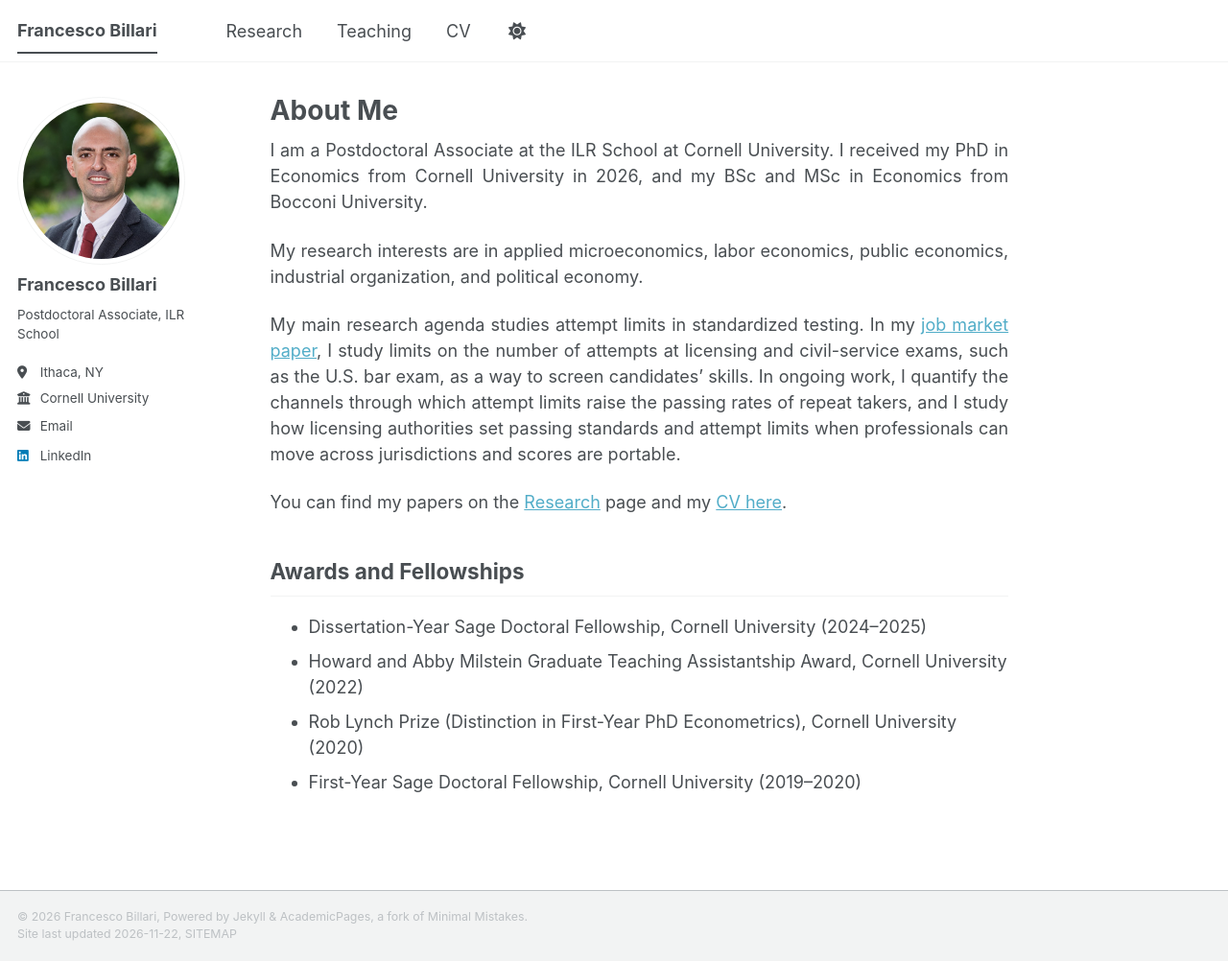
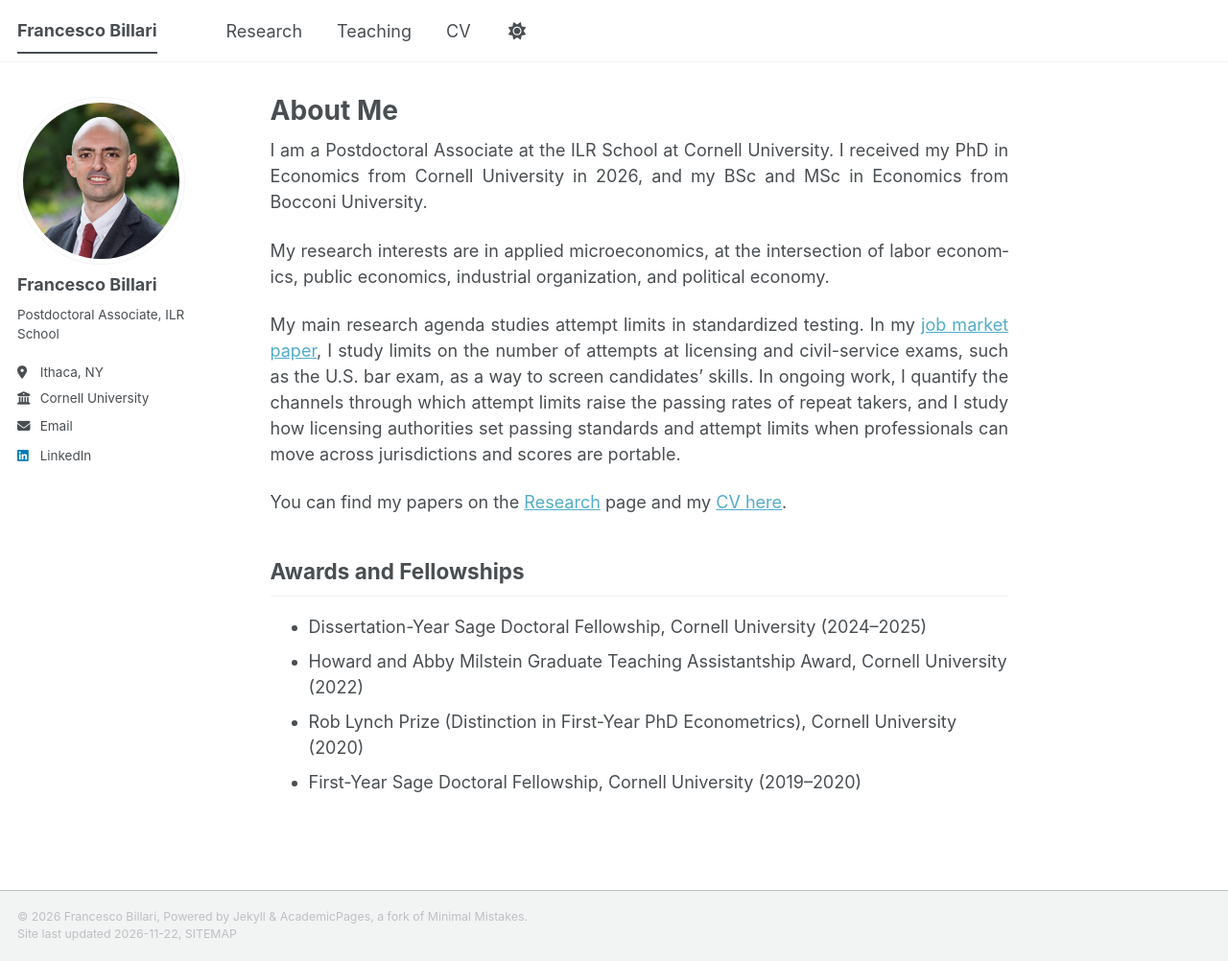
Before and after one commit to fbillari/fbillari.github.io, a Jekyll site: the page built from _pages/about.md, in a window 1280 px wide and 1002 px high. Shown: the whole window at 96% size. Built offline with Jekyll 4.4.1, drawn with Linux system fonts in a browser that asks for light colours; a script bundle is joined from its source files by our own code; a style sheet for code colours, icons or effects is not loaded.

Commit message:
Update about.md

```diff
--- a/_pages/about.md
+++ b/_pages/about.md
@@ -13,7 +13,7 @@ redirect_from:
 
 I am a Postdoctoral Associate at the ILR School at Cornell University. I received my PhD in Economics from Cornell University in 2026, and my BSc and MSc in Economics from Bocconi University.
 
-My research interests are in applied microeconomics, labor economics, public economics, industrial organization, and political economy.
+My research interests are in applied microeconomics, at the intersection of labor economics, public economics, industrial organization, and political economy.
 
 My main research agenda studies attempt limits in standardized testing. In my [job market paper](/files/Billari_Dont_Try_Again.pdf), I study limits on the number of attempts at licensing and civil-service exams, such as the U.S. bar exam, as a way to screen candidates' skills. In ongoing work, I quantify the channels through which attempt limits raise the passing rates of repeat takers, and I study how licensing authorities set passing standards and attempt limits when professionals can move across jurisdictions and scores are portable.
 
```
